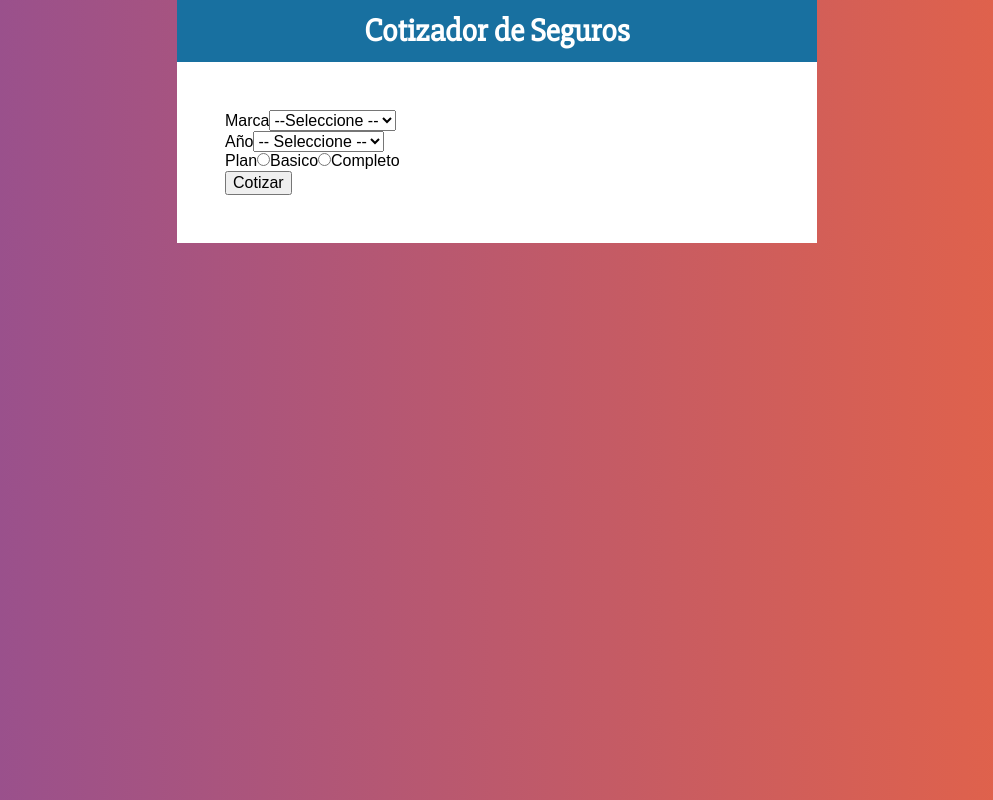
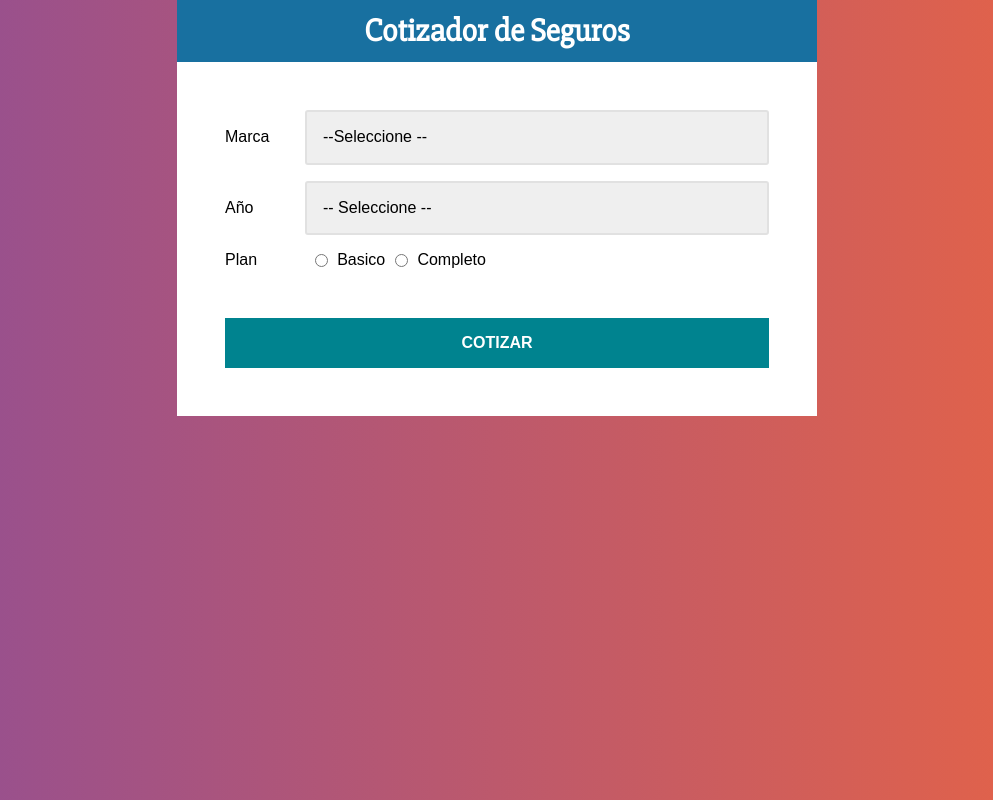
Before and after one commit to Devcrowmaster/insurance-quoation, a React (Create React App) app: page / in a window 1280 px wide. Shown: the whole page, without its empty margins (143-1136 px from the left). Built offline with nearby package versions, Linux system fonts and the light colour scheme.

Commit message:
Se agrega styled component al Form. Se crea el state mediante un objeto para obtener los datos

```diff
--- a/src/components/Form.js
+++ b/src/components/Form.js
@@ -1,20 +1,88 @@
-import React from 'react'
+import React,{useState} from 'react';
+import styled from '@emotion/styled';
+
+const Field = styled.div`
+  display: flex;
+  margin-bottom: 1rem;
+  align-items: center;
+`;
+
+const Label = styled.label`
+  flex: 0 0 5rem;
+`;
+
+const Select = styled.select`
+  display: block;
+  width: 100%;
+  padding: 1rem;
+  border: 2px solid #e1e1e1;
+  border-radius: 3px;
+  appearance: none;
+`;
+const InputRatio = styled.input`
+  margin: 0 .6rem;
+`;
+
+const Button = styled.button`
+  background-color: #00838f;
+  font-size: 1rem;
+  width: 100%;
+  padding: 1rem;
+  color : #fff;
+  text-transform: uppercase;
+  font-weight: bold;
+  border: none;
+  transition: background-color .3s ease;
+  margin-top: 2rem;
+  &:hover{
+    cursor: pointer;
+    background-color: #26c6da;
+  }
+`;
+
 const Form = () => {
+
+  const [ data , saveData] = useState({
+    brand : '',
+    year : '',
+    plan: ''
+  });
+
+  const {brand ,year ,plan} = data;
+
+  const getData = e =>{
+    saveData({
+      ...data,
+      [e.target.name] : e.target.value
+    })
+  }
+
+
   return (
     <form>
-      <div>
-        <label htmlFor="brand">Marca</label>
-        <select id="brand">
+      <Field>
+        <Label htmlFor="brand">Marca</Label>
+        <Select
+          name="brand"
+          id="brand"
+          value={brand}
+          onChange={getData}
+        >
           <option value="">--Seleccione --</option>
           <option value="americano">Americano</option>
           <option value="europeo">Europeo</option>
           <option value="asiatico">Asiatico</option>
-        </select>
-      </div>
+        </Select>
+      </Field>
 
-      <div>
-        <label htmlFor="year">Año</label>
-        <select id="year">
+      <Field>
+        <Label htmlFor="year">Año</Label>
+        <Select
+          name="year"
+          id="year"
+          value={year}
+          onChange={getData}
+        >
           <option value="">-- Seleccione --</option>
           <option value="2021">2021</option>
           <option value="2020">2020</option>
@@ -26,28 +94,32 @@ const Form = () => {
           <option value="2014">2014</option>
           <option value="2013">2013</option>
           <option value="2012">2012</option>
-        </select>
-      </div>
+        </Select>
+      </Field>
 
-      <div>
-        <label>Plan</label>
-        <input
+      <Field>
+        <Label>Plan</Label>
+        <InputRatio
           type="radio"
           name="plan"
           id="basic"
           value="basic"
+          checked={plan === "basic"}
+          onChange={getData}
         />
         <label htmlFor="basic">Basico</label>
-        <input
+        <InputRatio
           type="radio"
           name="plan"
           id="complete"
           value="complete"
+          checked={plan === "complete"}
+          onChange={getData}
         />
         <label htmlFor="complete">Completo</label>
-      </div>
+      </Field>
 
-      <button type="button">Cotizar</button>
+      <Button type="button">Cotizar</Button>
 
     </form>
    );
```
